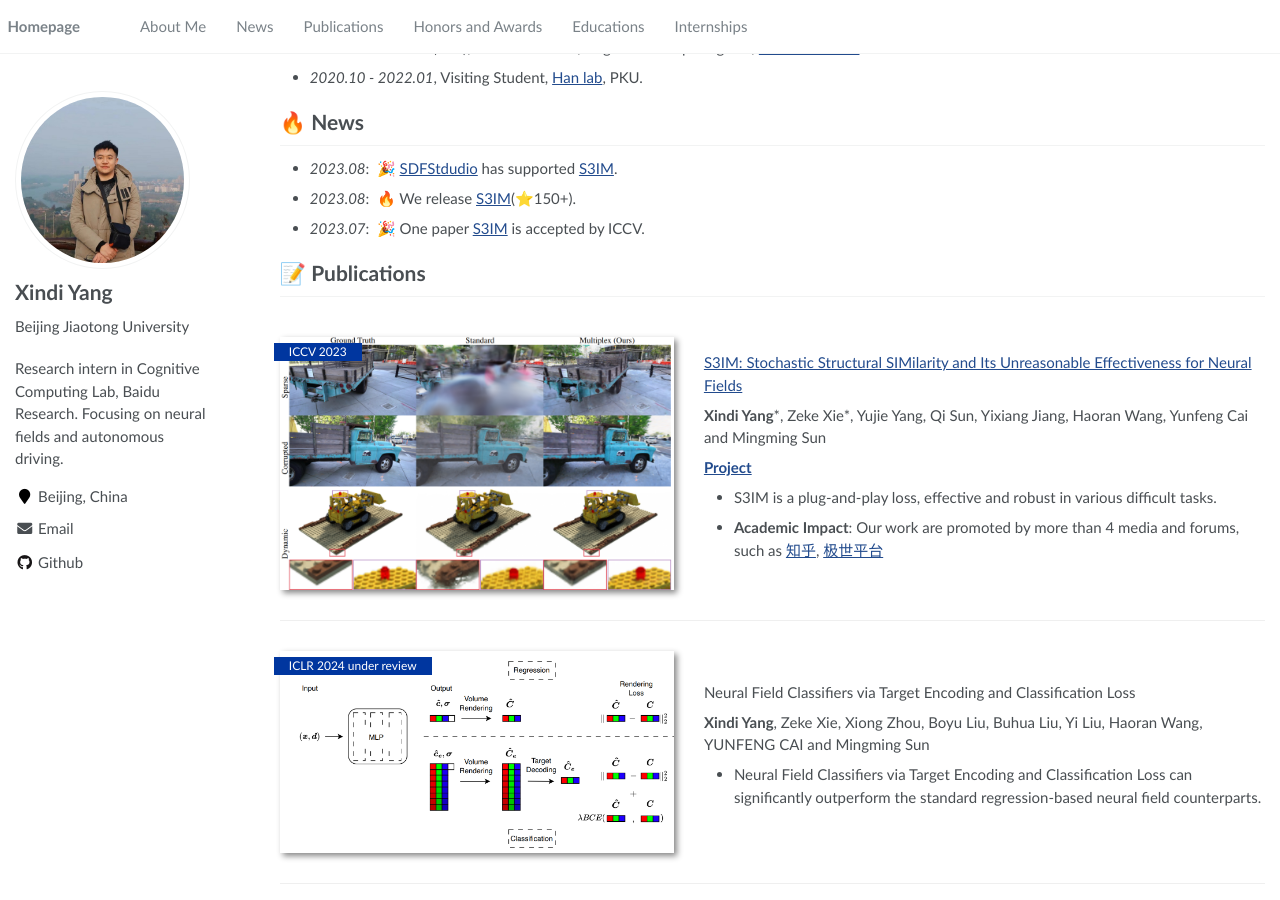
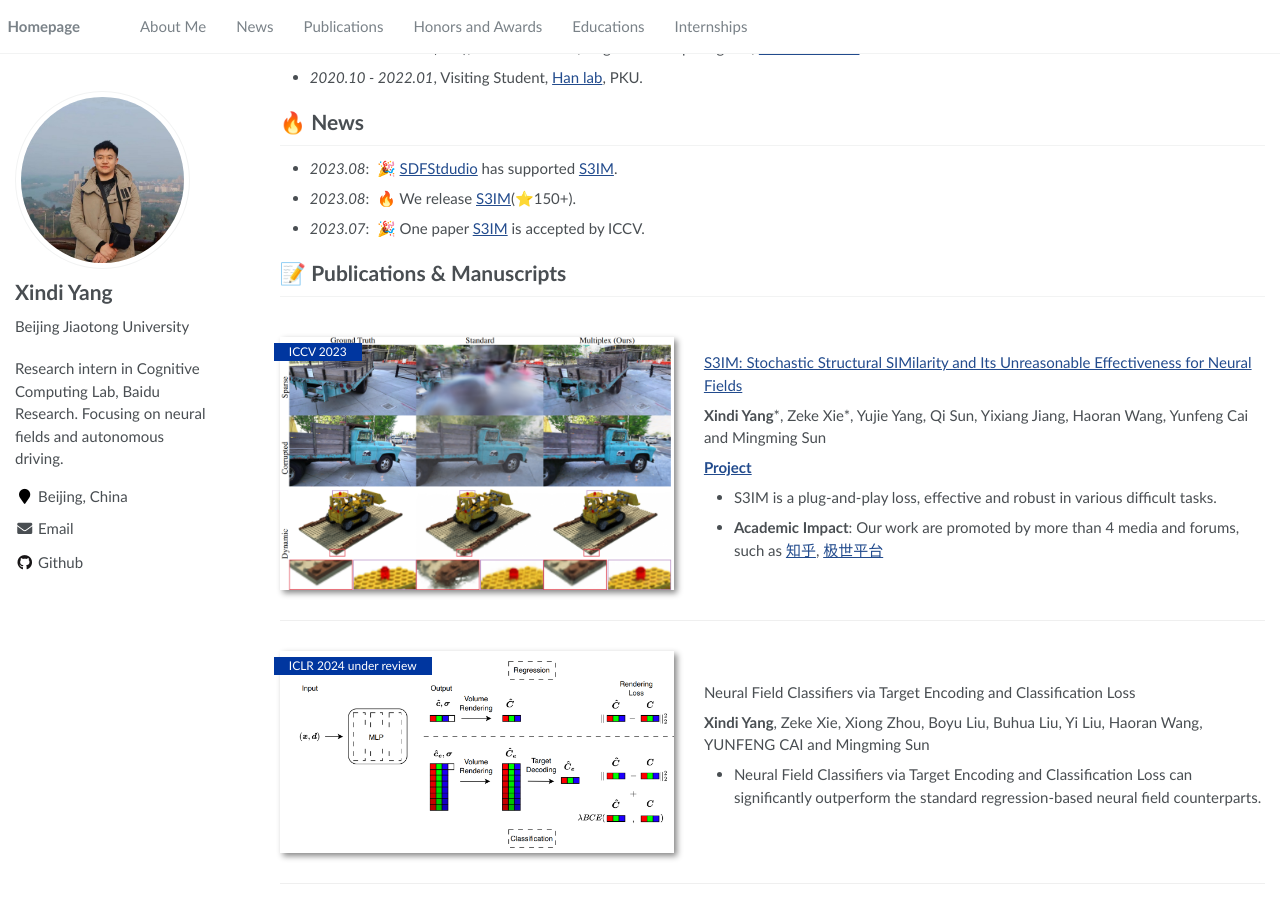
Before and after one commit to Madaoer/Madaoer.github.io, a Jekyll site: the page built from _pages/about.md, in a window 1280 px wide and 900 px high, scrolled down 379 px. Built offline with Jekyll 4.4.1, drawn with Linux system fonts in a browser that asks for light colours; comment, search, counter and statistics services are not loaded.

Commit message:
Update about.md

```diff
--- a/_pages/about.md
+++ b/_pages/about.md
@@ -36,7 +36,7 @@ I am interested in the research on machine learning for neural fields, and my cu
 - *2023.08*: &nbsp;🔥 We release [S3IM](https://github.com/Madaoer/S3IM-Neural-Fields)(⭐️150+).
 - *2023.07*: &nbsp;🎉 One paper [S3IM](https://arxiv.org/abs/2308.07032) is accepted by ICCV.
 
-# 📝 Publications
+# 📝 Publications & Manuscripts
 
 <div class='paper-box'><div class='paper-box-image'><div><div class="badge">ICCV 2023</div><img src='/images/paper_img2_500x300.png' alt="sym" width="100%"></div></div>
   <div class='paper-box-text' markdown="1">
```
